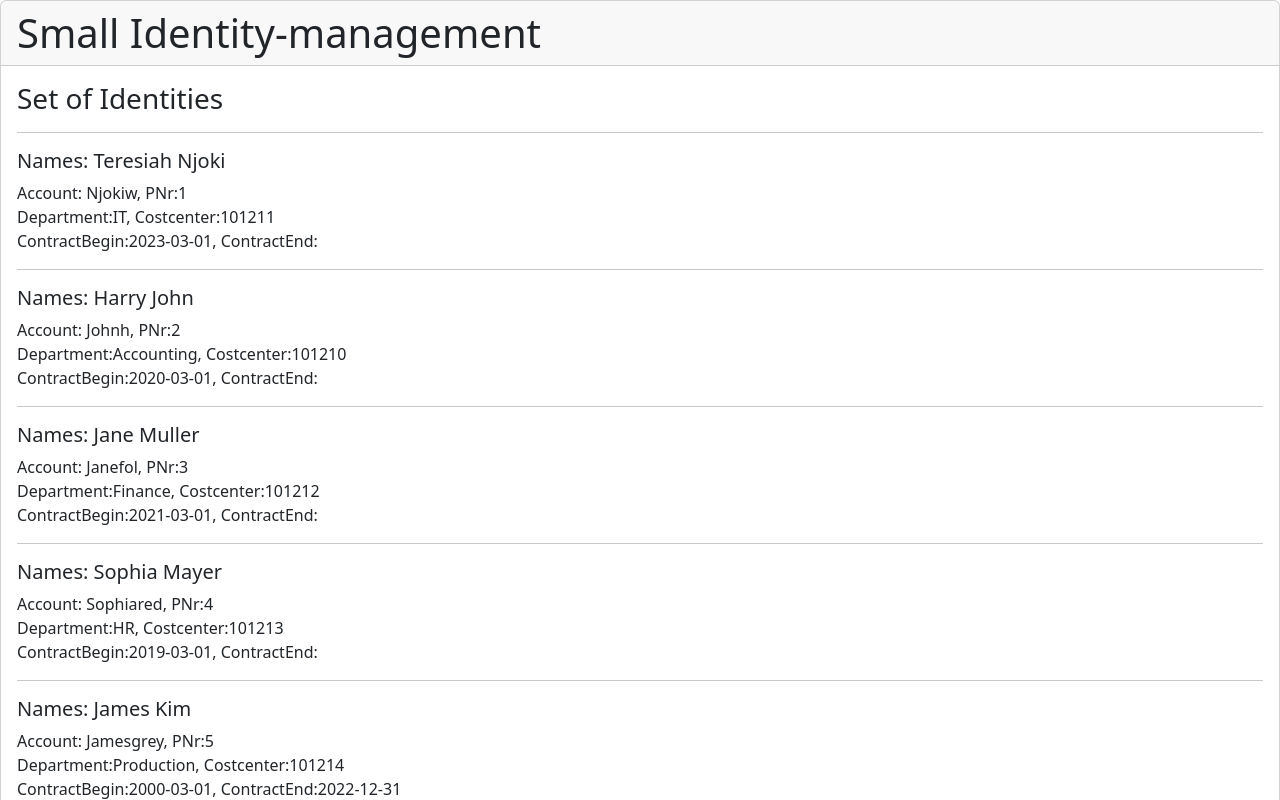
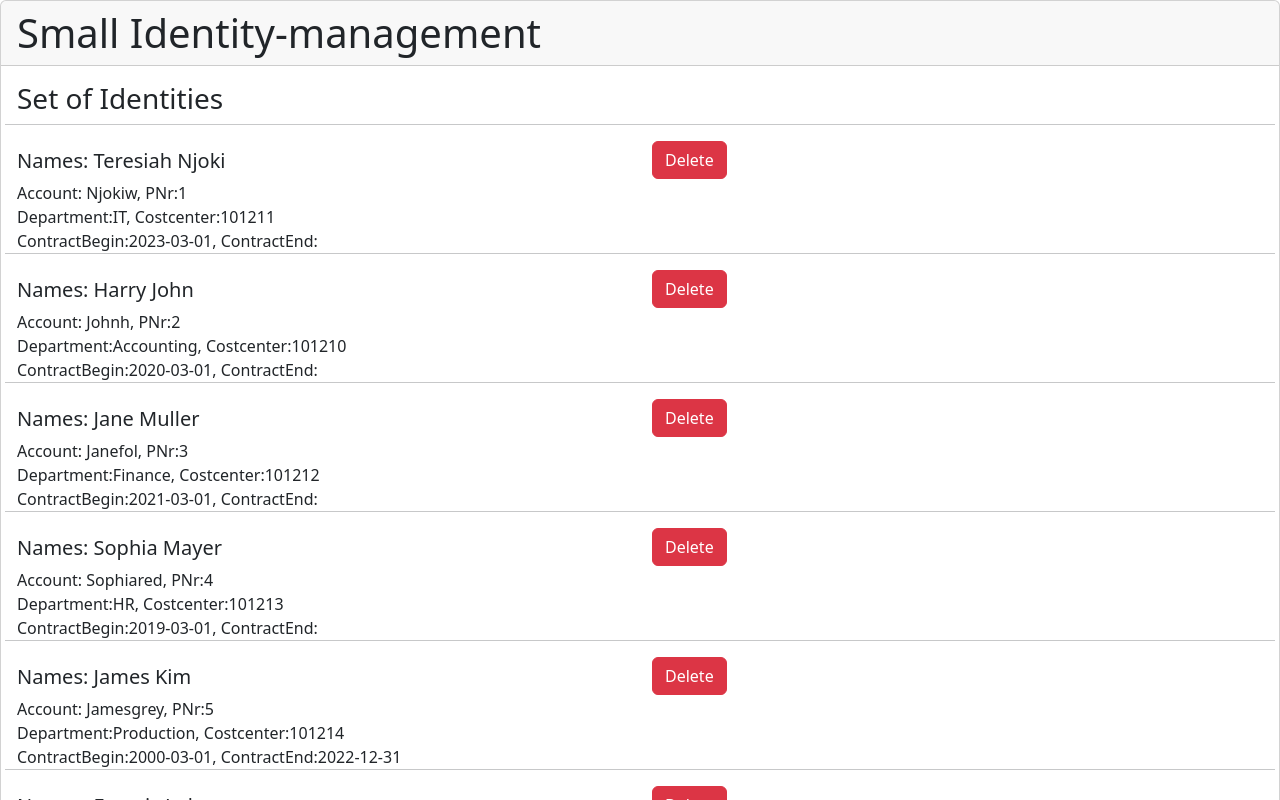
Before and after one commit to Wnjoki/angular-webdev, an Angular app in the folder identity-management/: page / in a window 1280 px wide. Shown: the top 800 px of the page. Built offline with nearby package versions, Linux system fonts and the light colour scheme.

Commit message:
Added a delete button

```diff
--- a/identity-management/src/app/app.component.html
+++ b/identity-management/src/app/app.component.html
@@ -5,26 +5,30 @@
     <div class="card-body">
         <h3 class="card-title">Set of Identities</h3>
         <div class="grid">
-        <div class="Row" *ngFor="let Identity of Identities">
-            <div class=""col>
+            <div class="row" *ngFor="let Identity of Identities">
                 <hr>
-                <div class="h5 mt-2" >
-                  Names:  {{Identity.firstname}}  {{Identity.lastname}}
+                <div class="col">
+                    <div class="h5 mt-2">
+                        Names: {{Identity.firstname}} {{Identity.lastname}}
                     </div>
-                <div  >
-                    Account:  {{Identity.accountname}},  PNr:{{Identity.personalnr}}
+                    <div>
+                        Account: {{Identity.accountname}}, PNr:{{Identity.personalnr}}
                     </div>
-                  <div >
-                    Department:{{Identity.department}},  Costcenter:{{Identity.costcenter}}
+                    <div>
+                        Department:{{Identity.department}}, Costcenter:{{Identity.costcenter}}
                     </div>
-                  <div >
-                    ContractBegin:{{Identity.startDate | date:"yyyy-MM-dd"}},  ContractEnd:{{Identity.endDate | date:"yyyy-MM-dd"}}
+                    <div>
+                        ContractBegin:{{Identity.startDate | date:"yyyy-MM-dd"}}, ContractEnd:{{Identity.endDate |
+                        date:"yyyy-MM-dd"}}
+                    </div>
+                </div>
+
+                <div class="col">
+                    <button type="button" class="btn btn-danger" (click)="DeleteIdentity(Identity)">Delete</button>
                 </div>
 
             </div>
         </div>
-      </div>
         <p class="card-text">With supporting text below as a natural lead-in to additional content.</p>
-
     </div>
 </div>
--- a/identity-management/src/app/app.component.ts
+++ b/identity-management/src/app/app.component.ts
@@ -10,18 +10,22 @@ export class AppComponent {
   title = 'Small Identity-management';
 
   Identities: Identity[] = [{
-    firstname:"Teresiah",
-    lastname:"Njoki",
-    accountname:"Njokiw",
-    personalnr:1,
-    costcenter:"101211",
-    department:"IT",
-    startDate:new Date("2023-03-01"),
+    firstname: "Teresiah",
+    lastname: "Njoki",
+    accountname: "Njokiw",
+    personalnr: 1,
+    costcenter: "101211",
+    department: "IT",
+    startDate: new Date("2023-03-01"),
   },
-  {firstname:"Harry",lastname:"John",accountname:"Johnh",personalnr:2,costcenter:"101210",department:"Accounting",startDate:new Date("2020-03-01"),},
-  {firstname:"Jane",lastname:"Muller",accountname:"Janefol",personalnr:3,costcenter:"101212",department:"Finance",startDate:new Date("2021-03-01"),},
-  {firstname:"Sophia",lastname:"Mayer",accountname:"Sophiared",personalnr:4,costcenter:"101213",department:"HR",startDate:new Date("2019-03-01"),},
-  {firstname:"James",lastname:"Kim",accountname:"Jamesgrey",personalnr:5,costcenter:"101214",department:"Production",startDate:new Date("2000-03-01"),endDate:new Date("2022-12-31")},
-  {firstname:"Francis",lastname:"Luke",accountname:"Frankblue",personalnr:6,costcenter:"101215",department:"Accounting",startDate:new Date("2023-03-01"),}
+  { firstname: "Harry", lastname: "John", accountname: "Johnh", personalnr: 2, costcenter: "101210", department: "Accounting", startDate: new Date("2020-03-01"), },
+  { firstname: "Jane", lastname: "Muller", accountname: "Janefol", personalnr: 3, costcenter: "101212", department: "Finance", startDate: new Date("2021-03-01"), },
+  { firstname: "Sophia", lastname: "Mayer", accountname: "Sophiared", personalnr: 4, costcenter: "101213", department: "HR", startDate: new Date("2019-03-01"), },
+  { firstname: "James", lastname: "Kim", accountname: "Jamesgrey", personalnr: 5, costcenter: "101214", department: "Production", startDate: new Date("2000-03-01"), endDate: new Date("2022-12-31") },
+  { firstname: "Francis", lastname: "Luke", accountname: "Frankblue", personalnr: 6, costcenter: "101215", department: "Accounting", startDate: new Date("2023-03-01"), }
   ];
+
+  DeleteIdentity(MyIdentity: Identity): void {
+    this.Identities = this.Identities.filter(i => i != MyIdentity)
+  }
 }
```
Also changed, not shown: identity-management/src/app/identities.ts (+8 -8 lines). Lines whose indentation alone changed are shown as unchanged.
